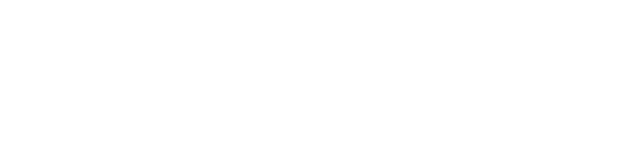
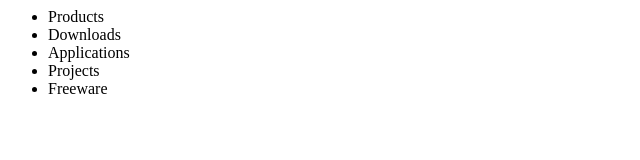
Before and after one commit to Nhare/TIY-Assignments, a plain HTML site: page dojos/HTML/Dropdown.html in a window 1280 px wide. Shown: the whole page, without its empty margins (0-640 px from the left). Drawn offline with Linux system fonts and the light colour scheme.

Commit message:
group lecture starting for dropdown

```diff
--- a/dojos/HTML/Dropdown.html
+++ b/dojos/HTML/Dropdown.html
@@ -1 +1,18 @@
 <!-- Drop Down menus -->
+
+<html>
+  <head>
+
+  </head>
+  <body>
+    <nav>
+      <ul>
+        <li>Products</li>
+        <li>Downloads</li>
+        <li>Applications</li>
+        <li>Projects</li>
+        <li>Freeware</li>
+      </ul>
+    </nav>
+  </body>
+</html>
```
